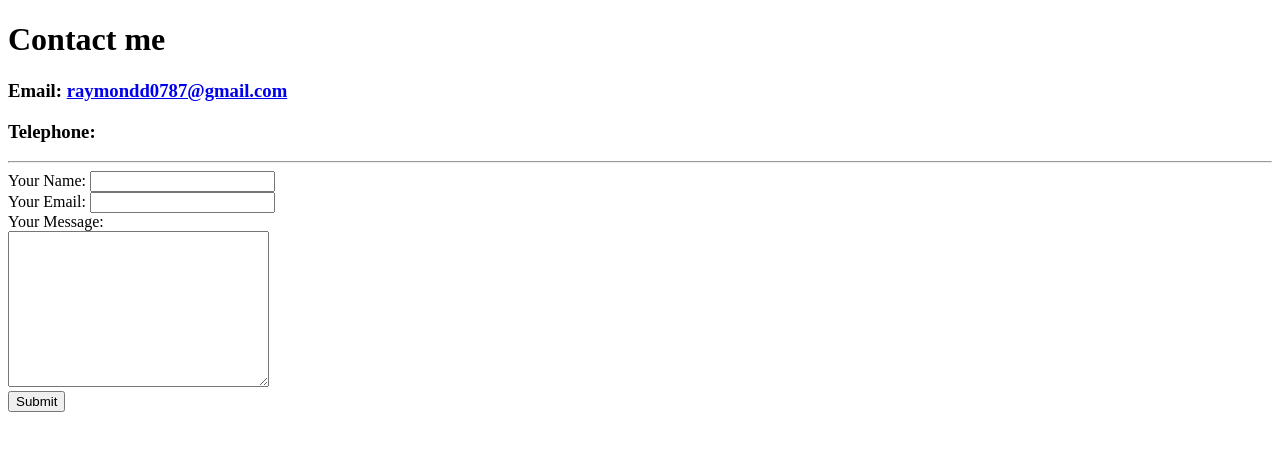
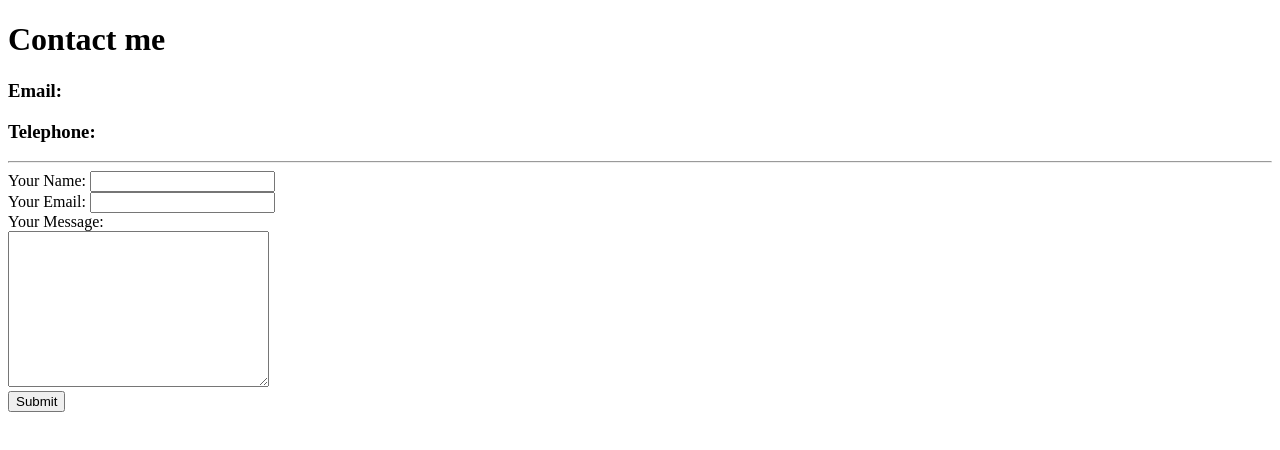
Before and after one commit to ray979/Barebone-Html-Website, a plain HTML site: page contact-me.html in a window 1280 px wide. Drawn offline with Linux system fonts and the light colour scheme.

Commit message:
Update contact-me.html

```diff
--- a/contact-me.html
+++ b/contact-me.html
@@ -6,10 +6,10 @@
   </head>
   <body>
     <h1>Contact me</h1>
-    <h3>Email: <a href="mailto: raymondd0787@gmail.com" alt = "my email">raymondd0787@gmail.com</a></h3>
+    <h3>Email: <a href="mailto: raymondd0787@gmail.com" alt = "my email"></a></h3>
     <h3>Telephone: </h3>
     <hr>
-    <form action="mailto: raymondd0787@gmail.com" method="post" enctype="text/plain">
+    <form action="mailto: " method="post" enctype="text/plain">
       <label>Your Name:</label>
       <input type="text" name="yourName" value=""><br>
       <label>Your Email:</label>
```
